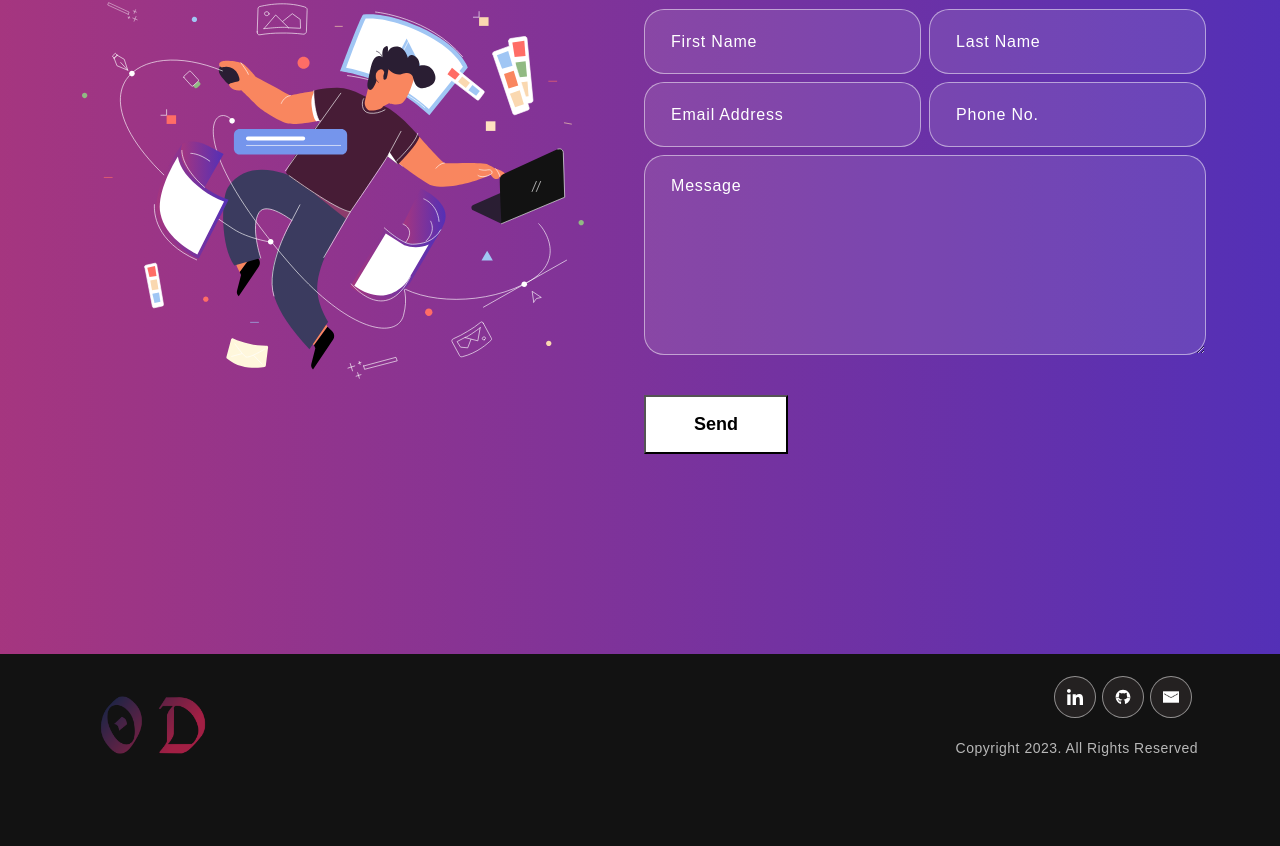
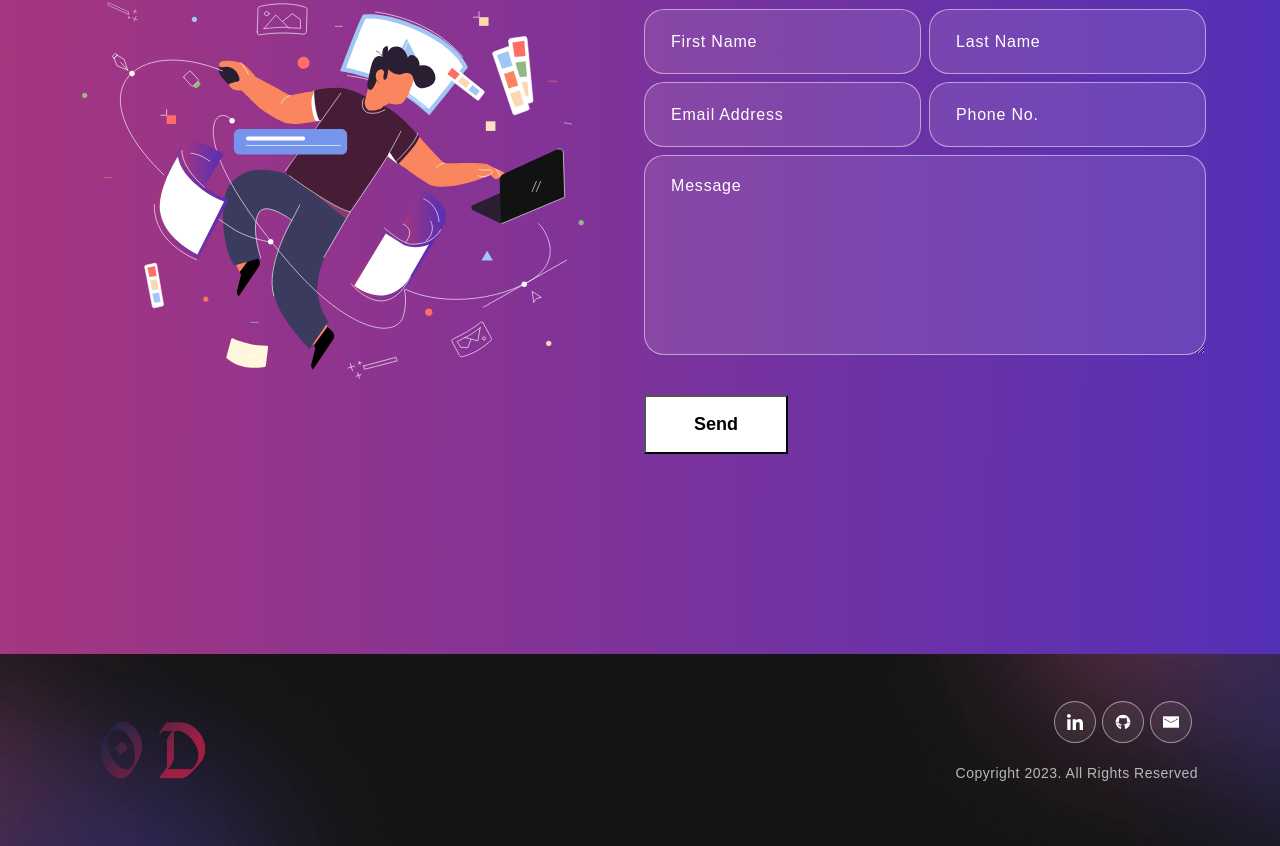
Before and after one commit to OpeDada/portfolio_v2, a React (Create React App) app: page / in a window 1280 px wide. Shown: the part 2237-3083 px from the top of the page. Built offline with nearby package versions, Linux system fonts and the light colour scheme.

Commit message:
added bg-image to footer

```diff
--- a/src/assets/css/footer.css
+++ b/src/assets/css/footer.css
@@ -1,8 +1,8 @@
 
 /************ Footer Css ************/
 .footer {
-  padding: 0 0 50px 0;
-  /* background-image: url("./assets/img/footer-bg.png"); */
+  padding: 25px 0 25px 0;
+  background-image: url("../images/footer-bg.png");
   background-position: center center;
   background-size: cover;
   background-repeat: no-repeat;
```
Also changed, not shown: src/assets/images/footer-bg.png (added).
